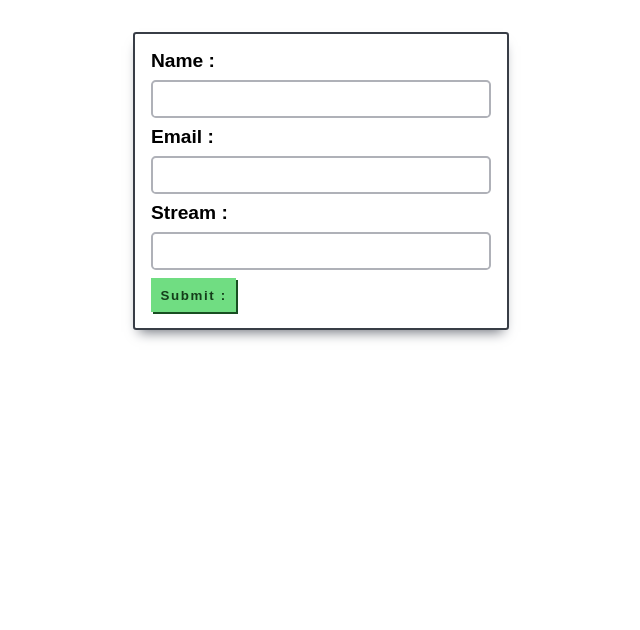
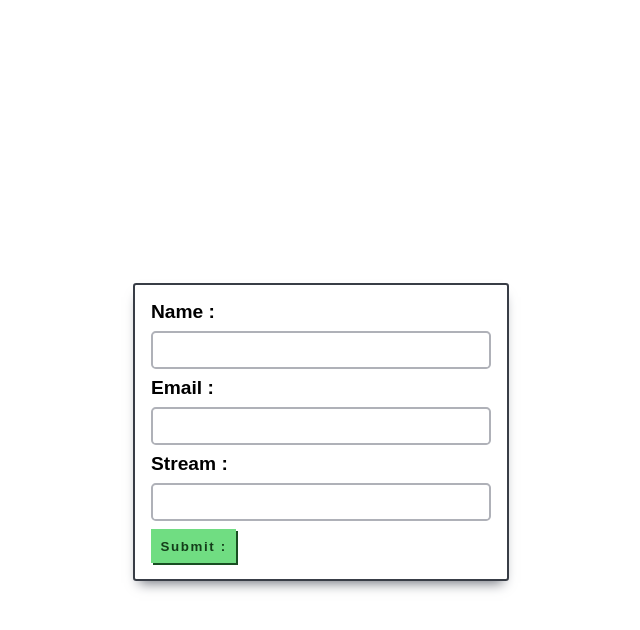
Before and after one commit to vaibhav18matere/formik, a React (Create React App) app: page / in a window 1280 px wide. Shown: the top 630 px of the page, without its empty margins (319-959 px from the left). Built offline with nearby package versions, Linux system fonts and the light colour scheme.

Commit message:
added yup lib

```diff
--- a/package.json
+++ b/package.json
@@ -10,7 +10,8 @@
     "react": "^18.2.0",
     "react-dom": "^18.2.0",
     "react-scripts": "5.0.1",
-    "web-vitals": "^2.1.4"
+    "web-vitals": "^2.1.4",
+    "yup": "^1.1.1"
   },
   "scripts": {
     "start": "react-scripts start",
--- a/src/App.css
+++ b/src/App.css
@@ -3,7 +3,8 @@
   width: 100vw;
   height: 100vh;
   display: flex;
-  justify-content: center;
+  justify-content: space-evenly;
+  align-items: center;
   font-family: sans-serif;
 }
 label {
```
Also changed, not shown: 1 other file (tests, documents, lock files or other folders).
